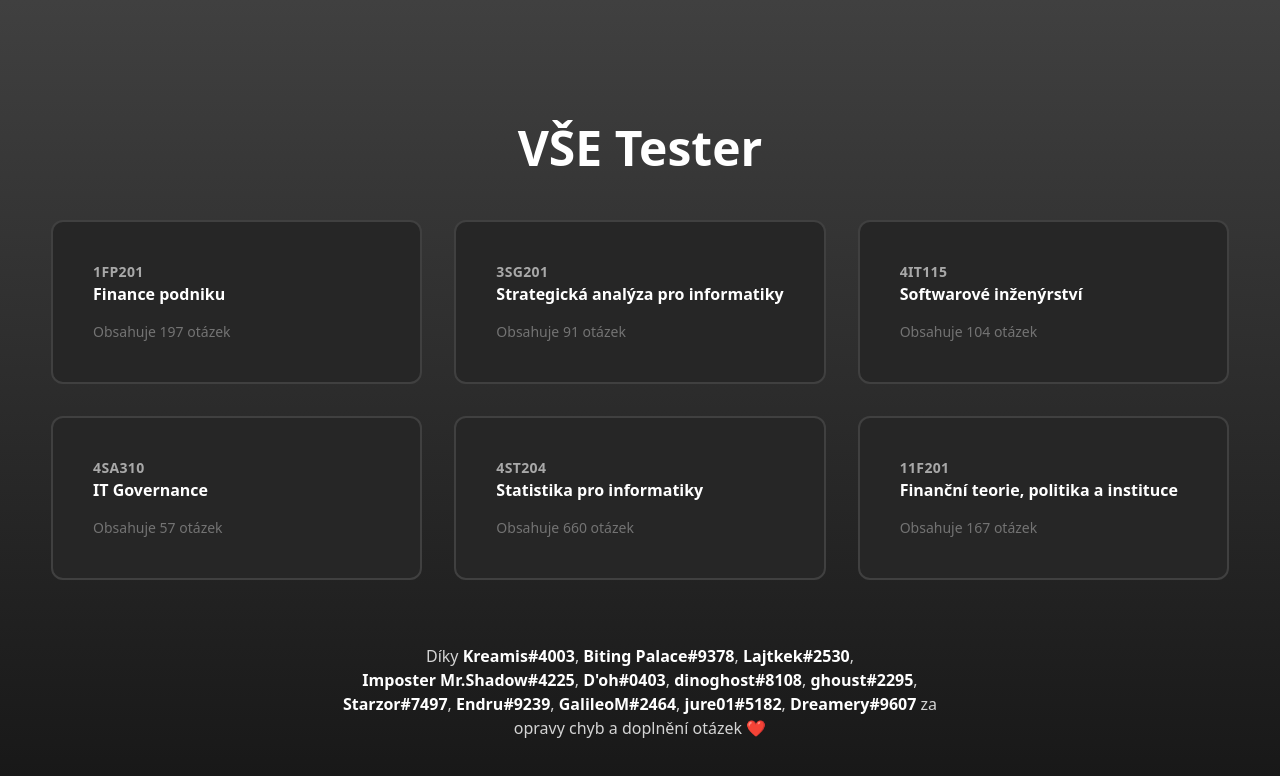
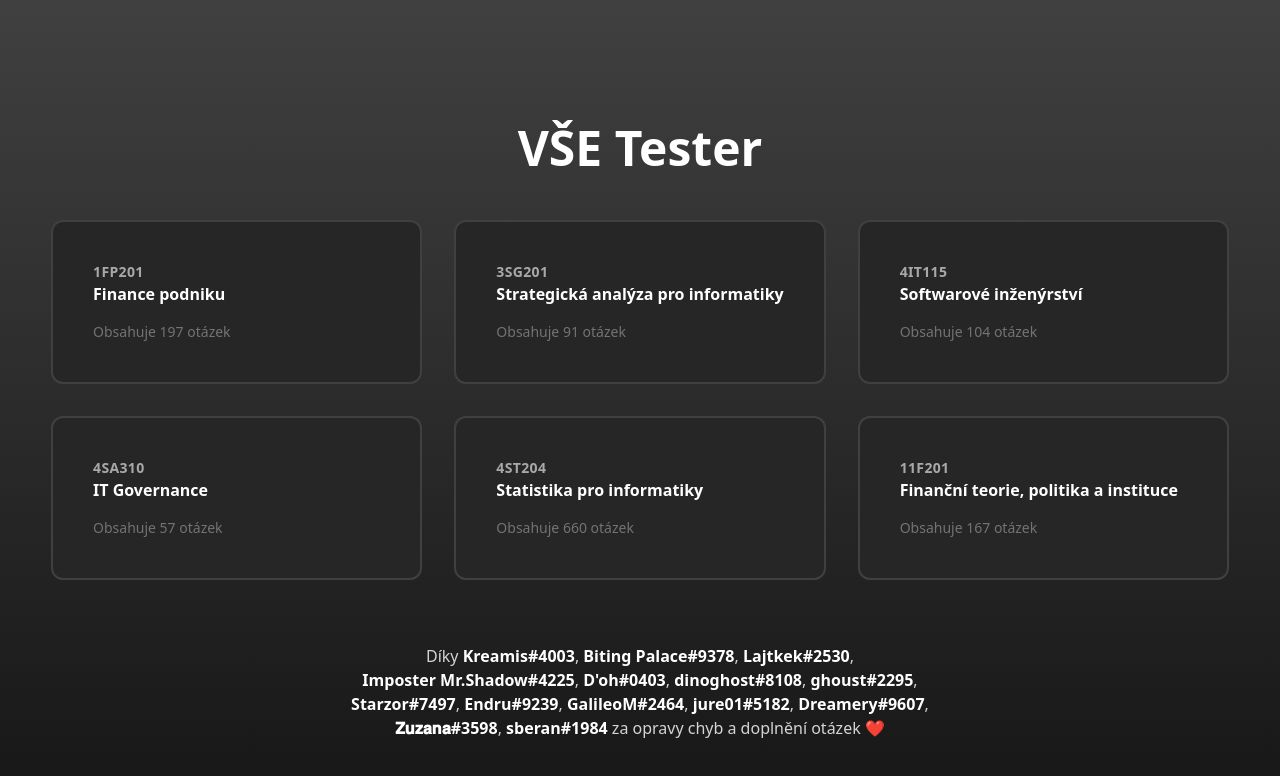
Before and after one commit to jirkavrba/vse-tester, a Next.js app: page / in a window 1280 px wide. Shown: the top 776 px of the page. Built offline with nearby package versions, Linux system fonts and the light colour scheme.

Commit message:
pridane jmena do Contributors.tsx

```diff
--- a/src/components/Contributors.tsx
+++ b/src/components/Contributors.tsx
@@ -15,7 +15,10 @@ export const Contributors: FC = () => {
         "Endru#9239",
         "GalileoM#2464",
         "jure01#5182",
-        "Dreamery#9607"
+        "Dreamery#9607",
+        "𝐙𝐮𝐳𝐚𝐧𝐚#3598",
+        "sberan#1984"
+
     ].map(name => name.replace(" ", "\u00A0"));
 
     return (
```
